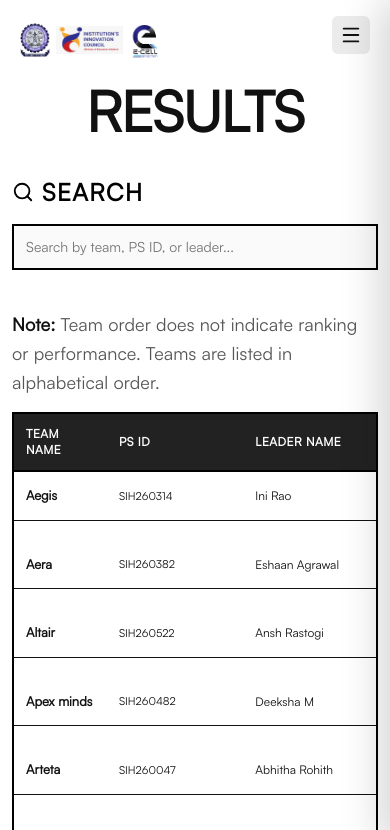
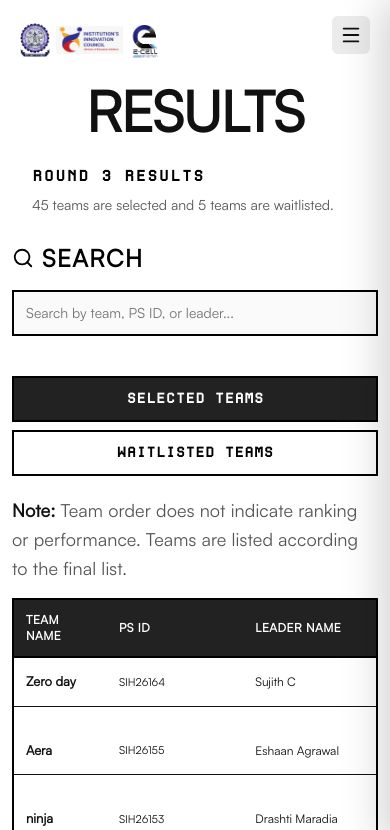
Before and after one commit to Ansukr07/sihbmsit26, a React (Vite) app: page /results in a window 390 px wide. Shown: the top 830 px of the page. Built offline with nearby package versions, Linux system fonts and the light colour scheme; a web font is replaced by a local one.

Commit message:
Add round three results categories

```diff
--- a/src/Results.css
+++ b/src/Results.css
@@ -9,6 +9,12 @@
   top: 120px;
   height: fit-content;
 }
+
+.results-announcement-kicker { max-width: 1100px; margin: -20px auto 36px; color: #000; font-family: 'Aux Mono', monospace; font-size: 18px; font-weight: 700; letter-spacing: 1px; }
+.results-announcement-summary { max-width: 1100px; margin: -24px auto 36px; color: #555; font-family: 'Satoshi', sans-serif; font-size: 16px; }
+.results-view-toggle { display: flex; gap: 8px; margin-bottom: 20px; }
+.results-view-toggle button { border: 2px solid #000; background: #fff; color: #000; padding: 13px 18px; font: 700 14px 'Aux Mono', monospace; cursor: pointer; }
+.results-view-toggle button.active { background: #222; color: #fff; }
 
 @media (min-width: 769px) {
   .results-sidebar {
@@ -109,6 +115,9 @@
 }
 
 @media (max-width: 768px) {
+  .results-announcement-kicker { margin: -8px 20px 28px; font-size: 15px; }
+  .results-announcement-summary { margin: -18px 20px 28px; font-size: 14px; }
+  .results-view-toggle { flex-direction: column; }
   /* Show header on mobile too, but smaller */
   .results-header {
     display: grid !important;
--- a/src/Results.jsx
+++ b/src/Results.jsx
@@ -1,16 +1,17 @@
 import React, { useState, useEffect } from 'react';
 import { Search, X } from 'lucide-react';
 import Papa from 'papaparse';
+import resultsCsv from './excel/SIH FINAL TOP 45+5 - Final List.csv?raw';
 import './ProblemStatements.css';
 import './Results.css';
 
 function Results() {
   const [teams, setTeams] = useState([]);
   const [search, setSearch] = useState('');
+  const [view, setView] = useState('selected');
 
   useEffect(() => {
-    fetch('/results.csv')
-      .then(r => r.text())
+    Promise.resolve(resultsCsv)
       .then(text => {
         const parsed = Papa.parse(text, { header: false, skipEmptyLines: true });
         const rows = parsed.data
@@ -18,16 +19,21 @@ function Results() {
             const slNo = row[0]?.trim();
             return slNo && /^\d+$/.test(slNo); // only numbered rows
           })
-          .map(row => ({
-            teamName: row[1]?.trim() || '',
-            psId: row[2]?.trim() || '',
-            leaderName: row[3]?.trim() || '',
-          }));
+          .map(row => {
+            const slNo = row[0]?.trim();
+            return {
+              teamName: row[1]?.trim() || '',
+              psId: row[2]?.trim() || '',
+              leaderName: row[3]?.trim() || '',
+              status: Number(slNo) <= 45 ? 'selected' : 'waitlisted',
+            };
+          });
         setTeams(rows);
-      });
+      })
+      .catch(error => console.error('Error loading results:', error));
   }, []);
 
-  const filtered = teams.filter(r =>
+  const filtered = teams.filter(r => r.status === view).filter(r =>
     r.teamName.toLowerCase().includes(search.toLowerCase()) ||
     r.psId.toLowerCase().includes(search.toLowerCase()) ||
     r.leaderName.toLowerCase().includes(search.toLowerCase())
@@ -41,6 +47,9 @@ function Results() {
   return (
     <div className="ps-page">
       <h1 className="ps-title" style={{ fontSize: '80px' }}>RESULTS</h1>
+
+      <p className="results-announcement-kicker">ROUND 3 RESULTS</p>
+      <p className="results-announcement-summary">45 teams are selected and 5 teams are waitlisted.</p>
 
       <div className="ps-content results-content" style={{ alignItems: 'flex-start' }}>
         {/* Sidebar for Search */}
@@ -60,8 +69,12 @@ function Results() {
         </aside>
 
         <main className="ps-main" style={{ margin: '0', maxWidth: '1100px' }}>
+          <div className="results-view-toggle" role="tablist" aria-label="Results category">
+            <button className={view === 'selected' ? 'active' : ''} onClick={() => setView('selected')} role="tab" aria-selected={view === 'selected'}>SELECTED TEAMS</button>
+            <button className={view === 'waitlisted' ? 'active' : ''} onClick={() => setView('waitlisted')} role="tab" aria-selected={view === 'waitlisted'}>WAITLISTED TEAMS</button>
+          </div>
           <p className="results-note">
-            <strong>Note:</strong> Team order does not indicate ranking or performance. Teams are listed in alphabetical order.
+            <strong>Note:</strong> Team order does not indicate ranking or performance. Teams are listed according to the final list.
           </p>
           <div className="results-table-container">
             <div className="ps-table-header results-header">
```
Also changed, not shown: src/excel/SIH FINAL TOP 45+5 - Final List.csv (added).
